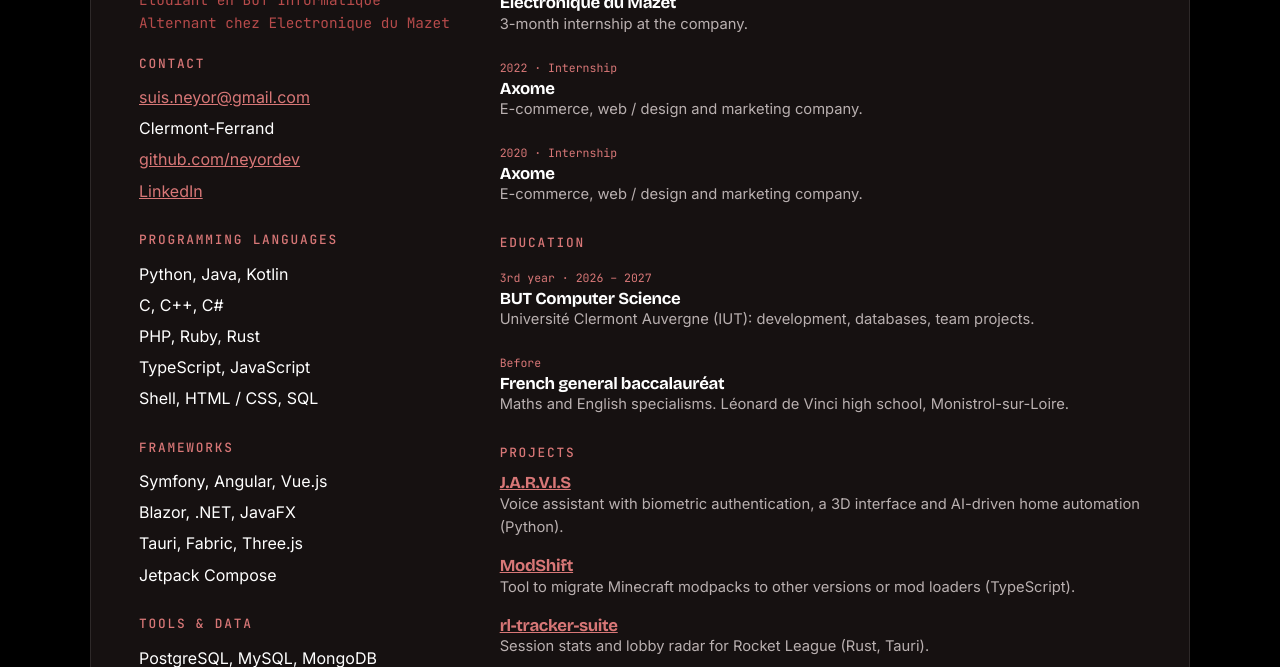
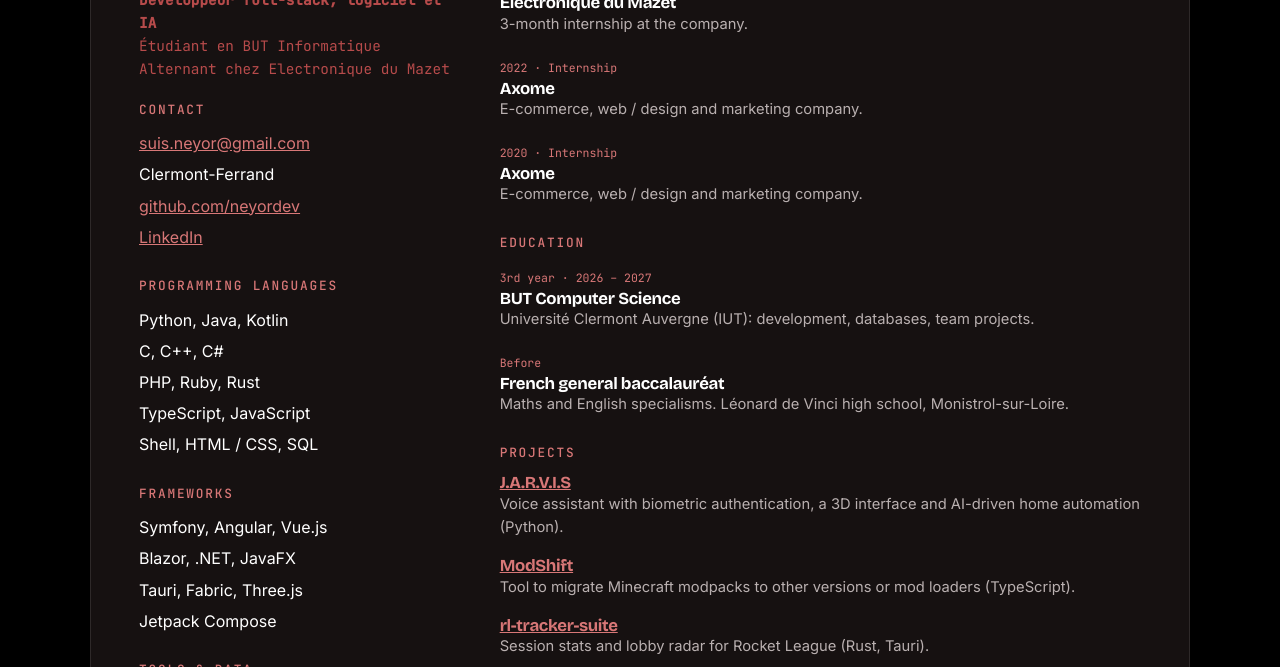
Before and after one commit to NeyorDEV/neyordev.github.io, a plain HTML site: page cv.html in a window 1280 px wide. Shown: the part 433-1100 px from the top of the page. Drawn offline with nearby package versions, Linux system fonts and the light colour scheme.

Commit message:
CV : titre « Développeur full-stack, logiciel et IA »

```diff
--- a/JS/i18n-en.js
+++ b/JS/i18n-en.js
@@ -204,7 +204,7 @@ window.I18N_EN = {
  "Réalisation de mods Minecraft": "Minecraft mod development",
  "Création et portage de mods en Java (Fabric), dont Dragon Mounts: Legacy.": "Creating and porting Java mods (Fabric), including Dragon Mounts: Legacy.",
  "Certifications d'anglais.": "English certifications.",
- "Étudiant en BUT Informatique<br>Alternant chez Electronique du Mazet": "BUT Computer Science student<br>Apprentice at Electronique du Mazet",
+ "<strong>Développeur full-stack, logiciel et IA</strong><br>Étudiant en BUT Informatique<br>Alternant chez Electronique du Mazet": "<strong>Full-stack, software and AI developer</strong><br>BUT Computer Science student<br>Apprentice at Electronique du Mazet",
  "CV de Mylan PERRIER : formation, expérience, compétences et projets.": "Mylan PERRIER's CV: education, experience, skills and projects.",
  "Style du PDF": "PDF style",
  "Téléchargements — neyor": "Downloads — neyor",
--- a/cv.html
+++ b/cv.html
@@ -25,7 +25,7 @@
     <script>(function(d){d.classList.add("js");var L="fr";try{L=localStorage.getItem("lang")||((navigator.language||"fr").slice(0,2)==="fr"?"fr":"en")}catch(e){}if(L==="en")d.classList.add("i18n-wait");try{if(localStorage.getItem("calm")==="1")d.classList.add("calm");else if(sessionStorage.getItem("wipe")==="1")d.classList.add("wipe");else if(!sessionStorage.getItem("boot"))d.classList.add("boot")}catch(e){}})(document.documentElement)</script>
     <link rel="stylesheet" href="CSS/style.css?v=3793f85a" />
     <link rel="stylesheet" href="CSS/ui.css?v=0ad33e33" />
-    <script src="JS/i18n-en.js?v=85a5df92" defer></script>
+    <script src="JS/i18n-en.js?v=5d97b158" defer></script>
     <script src="JS/i18n.js?v=e0e6ab28" defer></script>
     <script src="JS/main.js?v=e83daba2" defer></script>
     <script src="JS/ui.js?v=e5c80d6a" defer></script>
@@ -64,7 +64,7 @@
           <article class="cv reveal">
             <div class="side">
               <h1>Mylan PERRIER</h1>
-              <p class="role">Étudiant en BUT Informatique<br />Alternant chez Electronique du Mazet</p>
+              <p class="role"><strong>Développeur full-stack, logiciel et IA</strong><br />Étudiant en BUT Informatique<br />Alternant chez Electronique du Mazet</p>
 
               <section>
                 <h2>Contact</h2>
```
Also changed, not shown: 404.html (+1 -1 lines), apropos.html (+1 -1 lines), competences.html (+1 -1 lines), downloads.html (+1 -1 lines), ghostmesh.html (+1 -1 lines), index.html (+1 -1 lines), jarvis.html (+1 -1 lines), mentions-legales.html (+1 -1 lines), modshift.html (+1 -1 lines), projets.html (+1 -1 lines), rentpark.html (+1 -1 lines), rl-tracker-suite.html (+1 -1 lines), tools/i18n/html.txt.
